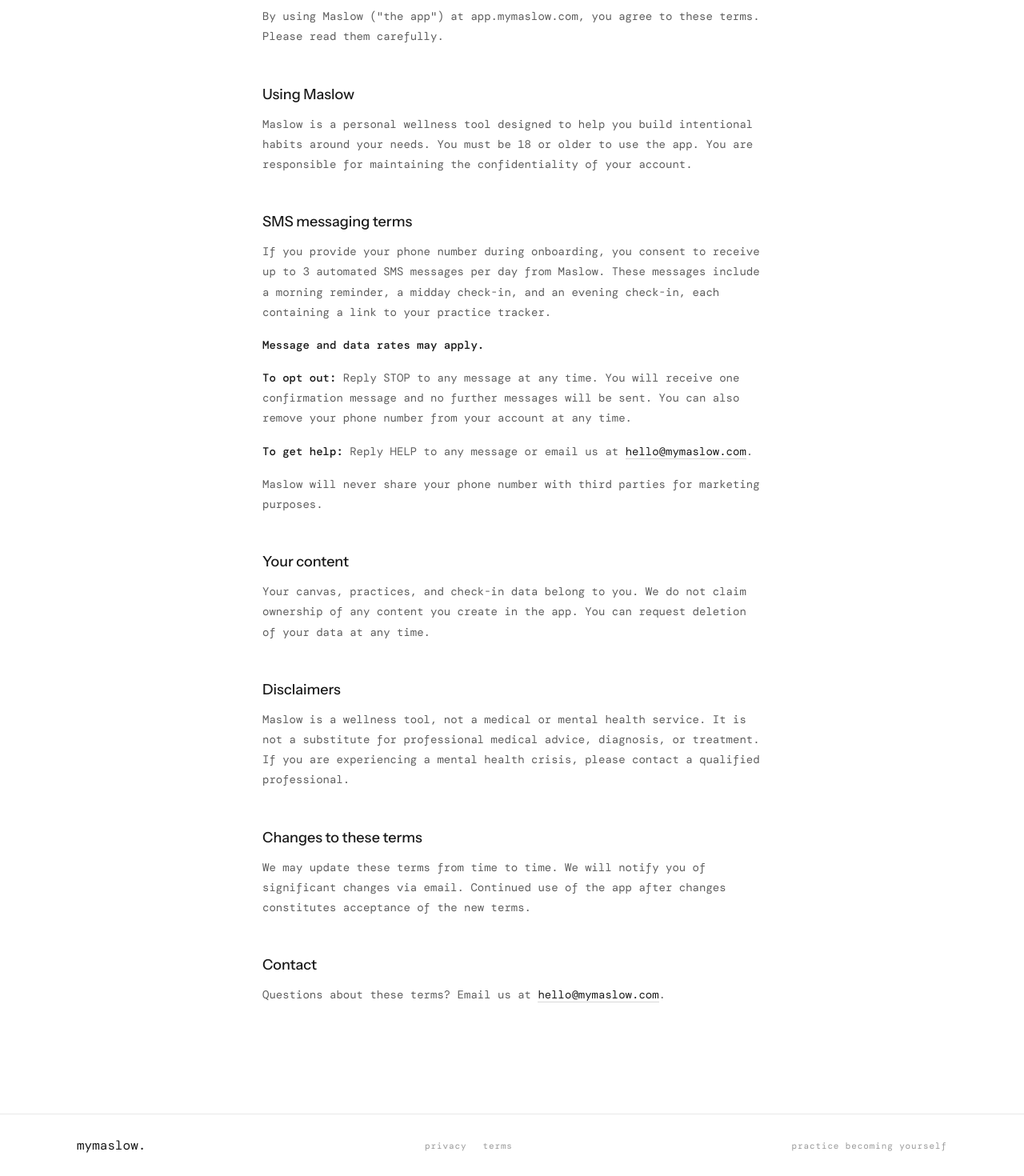
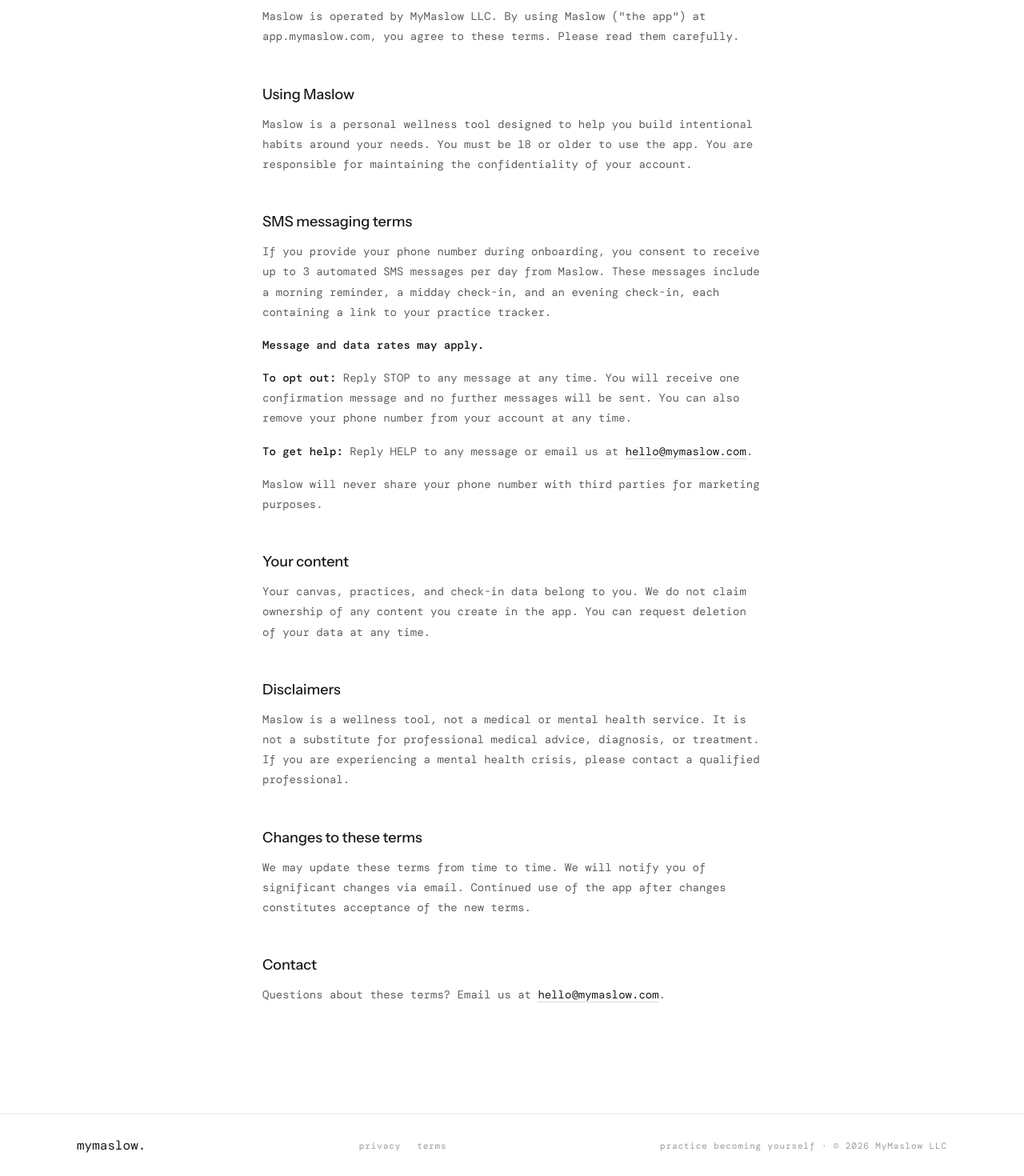
Before and after one commit to davidraybanks1/maslow-web-v2, a Next.js app: page /terms in a window 1280 px wide. Shown: the part 302-1772 px from the top of the page at 80% size. Built offline with nearby package versions, Linux system fonts and the light colour scheme; a web font is replaced by a local one.

Commit message:
legal: MyMaslow LLC in footer copyright, privacy policy, and terms

```diff
--- a/src/app/components/Footer.js
+++ b/src/app/components/Footer.js
@@ -9,7 +9,7 @@
         <Link href="/privacy" className={styles.link}>privacy</Link>
         <Link href="/terms" className={styles.link}>terms</Link>
       </div>
-      <div className={styles.copy}>practice becoming yourself</div>
+      <div className={styles.copy}>practice becoming yourself · © 2026 MyMaslow LLC</div>
     </footer>
   )
 }
--- a/src/app/privacy/page.js
+++ b/src/app/privacy/page.js
@@ -1,7 +1,7 @@
 import styles from './page.module.css'
 
 export const metadata = {
-  title: 'Privacy Policy — Maslow',
+  title: 'Privacy Policy — MyMaslow',
 }
 
 export default function PrivacyPage() {
@@ -11,7 +11,7 @@
       <h1 className={styles.headline}>Privacy Policy</h1>
       <p className={styles.updated}>Last updated: May 2026</p>
 
-      <p className={styles.body}>Maslow ("we", "us", or "our") is committed to protecting your privacy. This policy explains how we collect, use, and protect your personal information when you use our app at app.mymaslow.com.</p>
+      <p className={styles.body}>MyMaslow LLC ("Maslow", "we", "us", or "our") is committed to protecting your privacy. This policy explains how we collect, use, and protect your personal information when you use our app at app.mymaslow.com.</p>
 
       <h2 className={styles.subhead}>Information we collect</h2>
       <p className={styles.body}>We collect information you provide directly to us, including your name, email address, phone number, and responses to onboarding questions. We also collect information about how you use the app, including which practices you check off and when.</p>
--- a/src/app/terms/page.js
+++ b/src/app/terms/page.js
@@ -1,7 +1,7 @@
 import styles from './page.module.css'
 
 export const metadata = {
-  title: 'Terms of Service — Maslow',
+  title: 'Terms of Service — MyMaslow',
 }
 
 export default function TermsPage() {
@@ -11,7 +11,7 @@
       <h1 className={styles.headline}>Terms of Service</h1>
       <p className={styles.updated}>Last updated: May 2026</p>
 
-      <p className={styles.body}>By using Maslow ("the app") at app.mymaslow.com, you agree to these terms. Please read them carefully.</p>
+      <p className={styles.body}>Maslow is operated by MyMaslow LLC. By using Maslow ("the app") at app.mymaslow.com, you agree to these terms. Please read them carefully.</p>
 
       <h2 className={styles.subhead}>Using Maslow</h2>
       <p className={styles.body}>Maslow is a personal wellness tool designed to help you build intentional habits around your needs. You must be 18 or older to use the app. You are responsible for maintaining the confidentiality of your account.</p>
```
